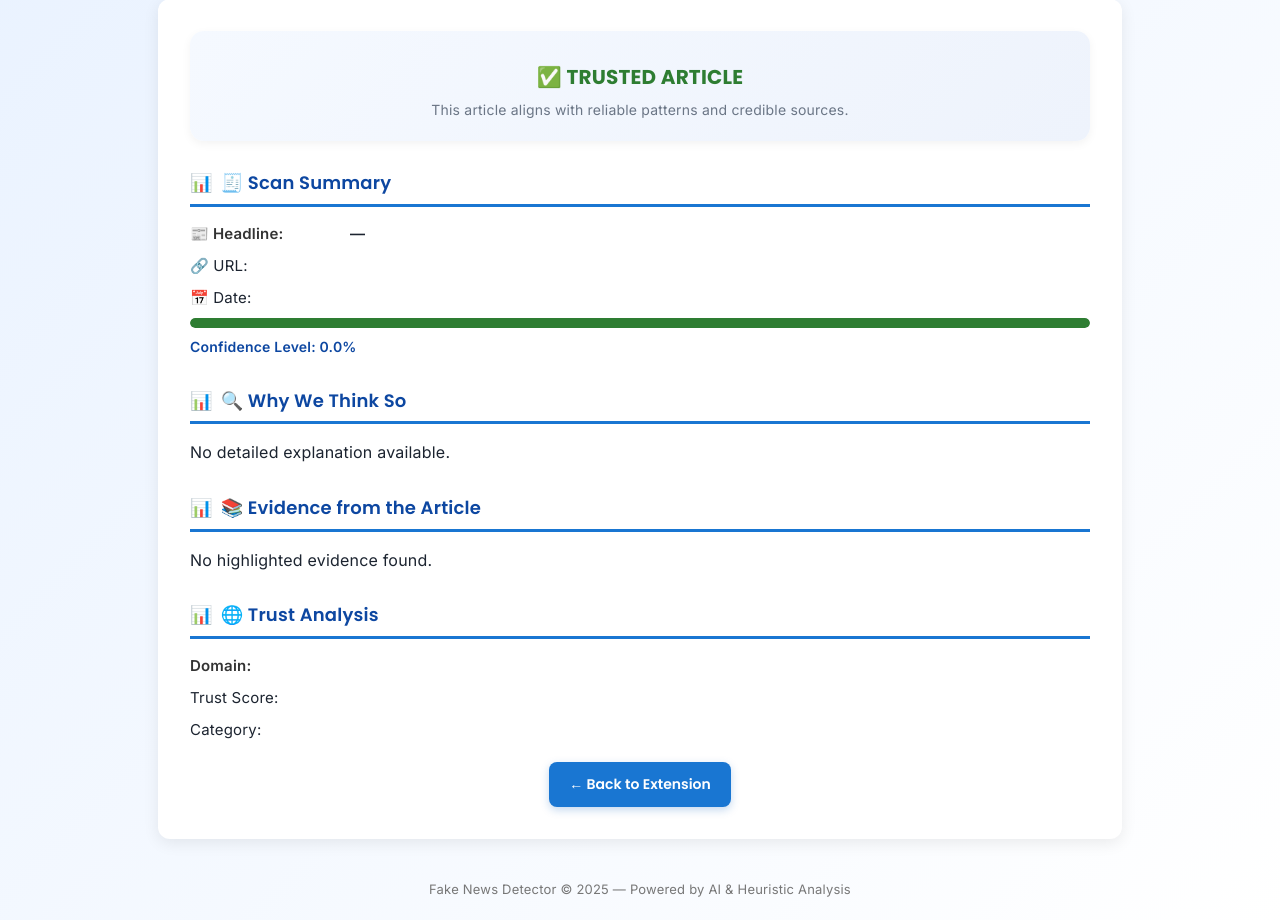
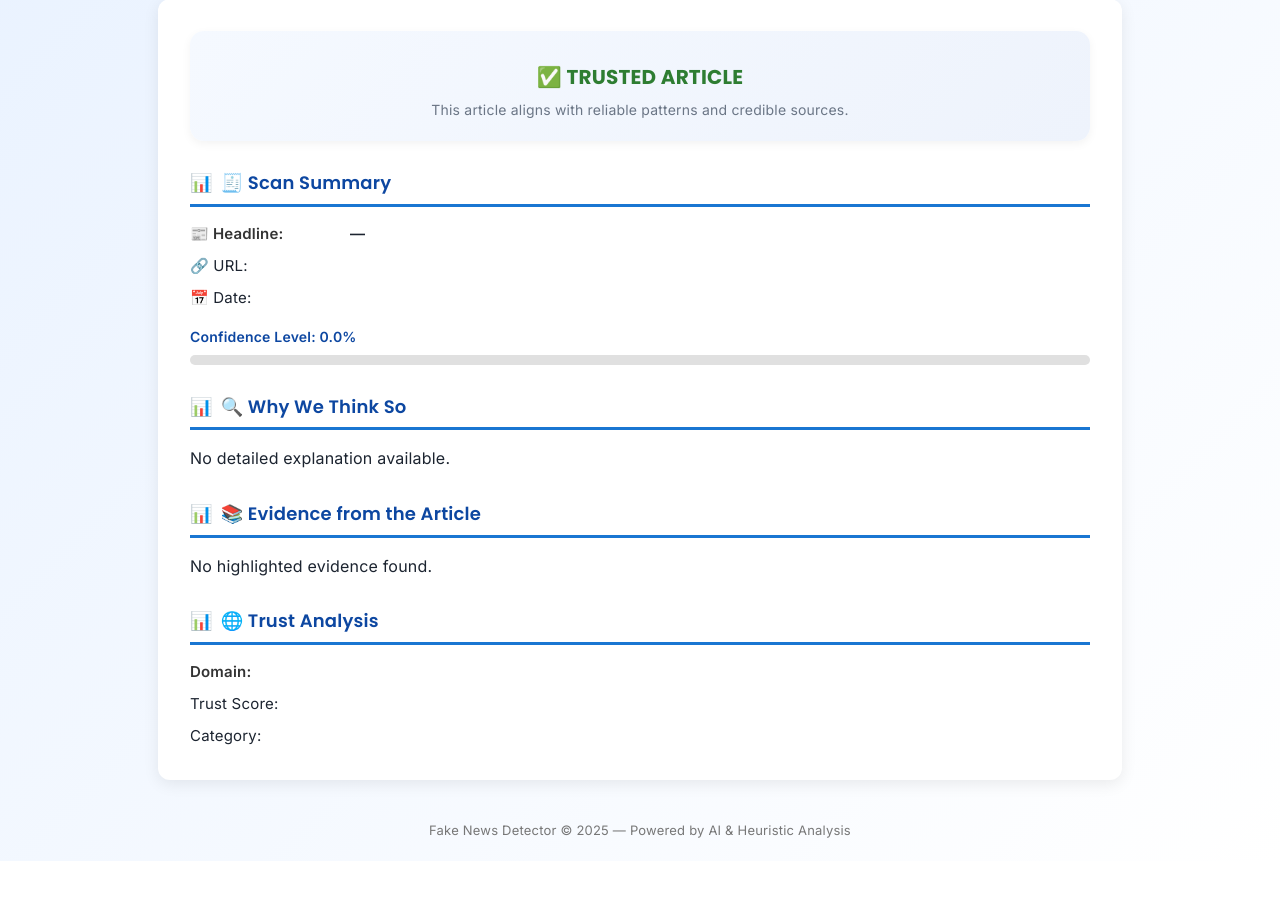
Before and after one commit to JazL0T/FakeNewsDetector, a Flask app: template backend/templates/full-report.html in a window 1280 px wide. Shown: the part 125-1045 px from the top of the page. After the commit the page ends 986 px from the top, so only its background shows below. Run offline with Flask 3, Linux system fonts and the light colour scheme; the template is opened without the code that fills it, so the values that code supplies are empty.

Commit message:
Update full-report.html

```diff
--- a/backend/templates/full-report.html
+++ b/backend/templates/full-report.html
@@ -139,29 +139,31 @@
     }
 
     /* ===== Confidence ===== */
+    .confidence-value {
+      font-weight: 600;
+      color: var(--blue-dark);
+      font-size: 14px;
+      margin-top: 16px;
+      margin-bottom: 6px;
+    }
+
     .confidence-bar {
       height: 10px;
       background: #e0e0e0;
       border-radius: 6px;
       overflow: hidden;
-      margin: 8px 0;
+      margin-bottom: 10px;
     }
 
     .confidence-fill {
       height: 100%;
+      border-radius: 6px;
       transition: width 1s ease-out;
-      border-radius: 6px;
     }
 
     .confidence-fill.real { background: var(--green); }
     .confidence-fill.fake { background: var(--red); }
     .confidence-fill.uncertain { background: var(--yellow); }
-
-    .confidence-value {
-      font-weight: 600;
-      color: var(--blue-dark);
-      font-size: 14px;
-    }
 
     /* ===== Evidence ===== */
     .evidence-box {
@@ -198,29 +200,7 @@
       opacity: 0.8;
     }
 
-    /* ===== Buttons & Footer ===== */
-    button {
-      background: var(--blue);
-      color: white;
-      border: none;
-      border-radius: 8px;
-      padding: 12px 20px;
-      font-weight: 600;
-      font-family: "Poppins", sans-serif;
-      font-size: 14px;
-      margin-top: 20px;
-      transition: all 0.3s ease;
-      cursor: pointer;
-      box-shadow: 0 3px 8px rgba(21,101,192,0.25);
-    }
-
-    button:hover {
-      background: var(--blue-dark);
-      transform: translateY(-2px);
-    }
-
-    .center { text-align: center; }
-
+    /* ===== Footer ===== */
     footer {
       text-align: center;
       color: #777;
@@ -272,11 +252,15 @@
         <div>📅 Date:</div> <div>{{ row[8] }}</div>
       </div>
 
-      <div class="confidence-bar">
-        <div class="confidence-fill {% if row[4] == '0' %}fake{% elif trust.category == 'Uncertain' %}uncertain{% else %}real{% endif %}" style="width: {{ row[5] * 100 }}%;"></div>
-      </div>
       <div class="confidence-value">
         Confidence Level: <b>{{ "%.1f"|format(row[5] * 100) }}%</b>
+      </div>
+
+      <div class="confidence-bar">
+        <div class="confidence-fill
+          {% if row[4] == '0' %}fake{% elif trust.category == 'Uncertain' %}uncertain{% else %}real{% endif %}"
+          style="width: {{ ((row[5] or 0) * 100) | string + '%' }};">
+        </div>
       </div>
     </section>
 
@@ -328,10 +312,6 @@
         </div>
       </div>
     </section>
-
-    <div class="center">
-      <button onclick="window.close()">← Back to Extension</button>
-    </div>
   </main>
 
   <footer>
@@ -339,7 +319,6 @@
   </footer>
 
   <script>
-    // Animate the confidence bar fill smoothly
     document.addEventListener("DOMContentLoaded", () => {
       const bar = document.querySelector(".confidence-fill");
       if (bar) {
```
